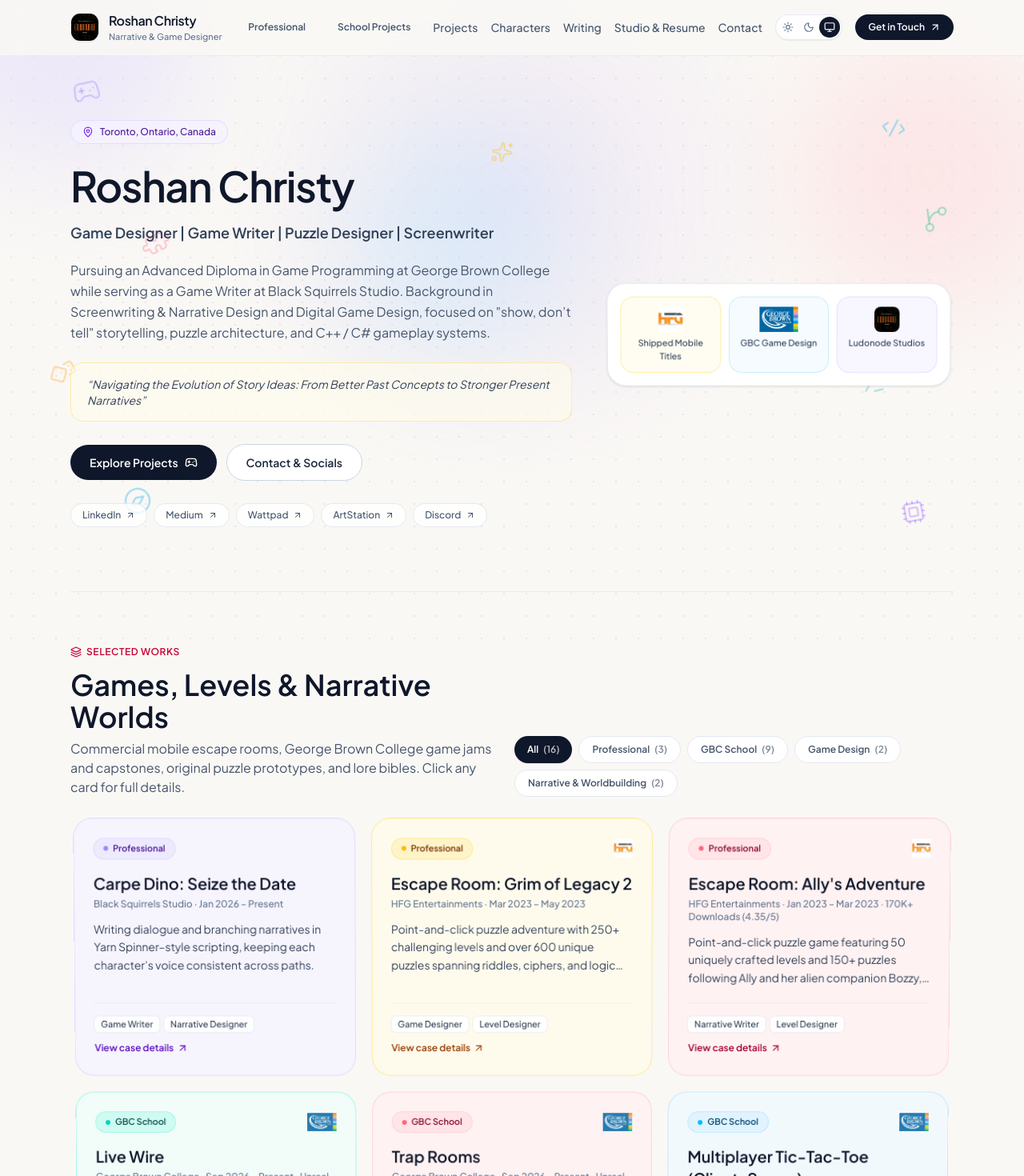
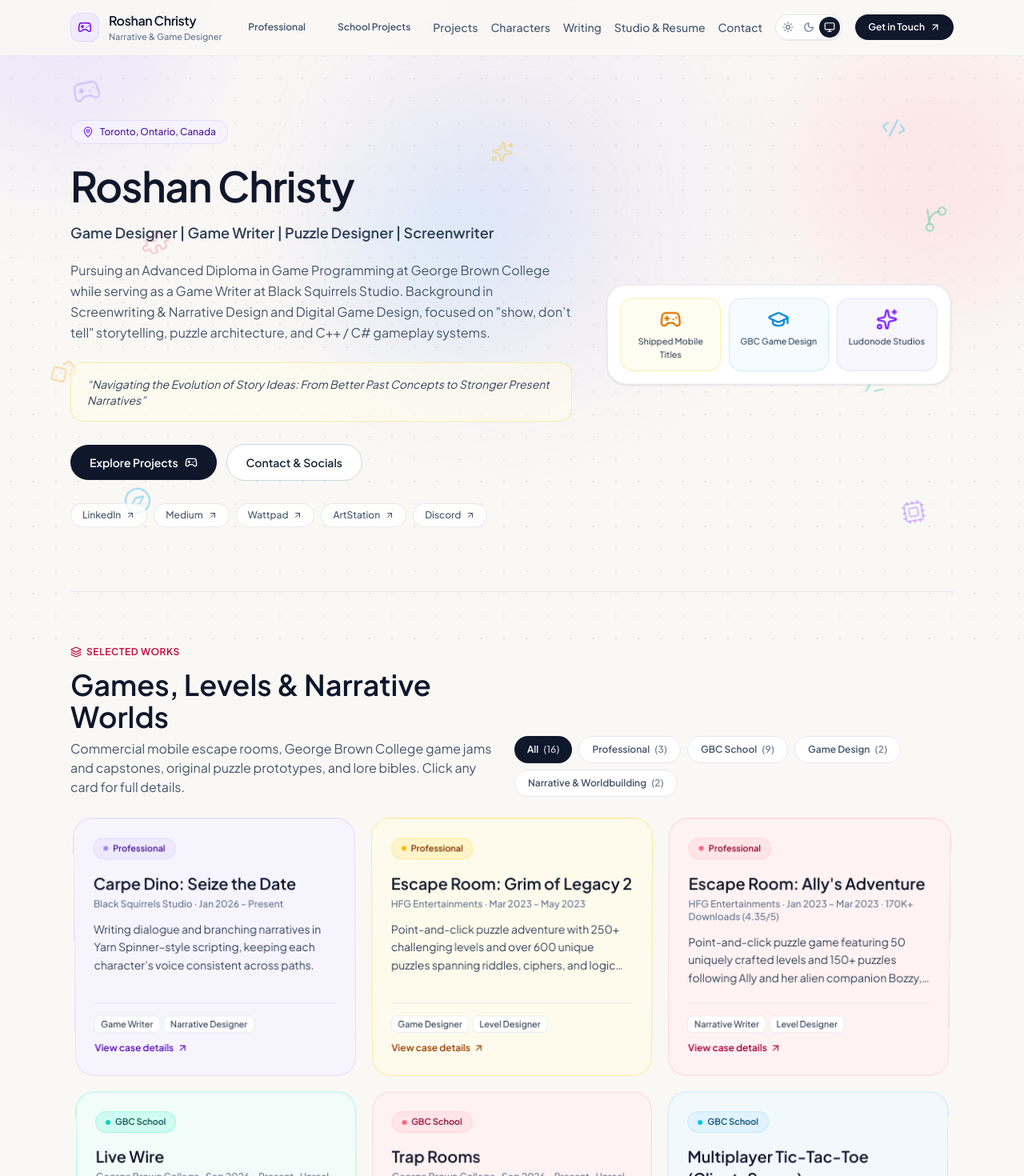
Before and after one commit to forgederecitsinc/portfolio-website-gameprogrammer, a React (Vite) app: page / in a window 1280 px wide. Shown: the top 1470 px of the page at 80% size. Built offline with nearby package versions, Linux system fonts and the light colour scheme.

Commit message:
Remove broken external images and replace with inline icons

```diff
--- a/src/App.tsx
+++ b/src/App.tsx
@@ -145,11 +145,9 @@ export default function App() {
             }}
             className="flex items-center gap-3"
           >
-            <img
-              src="./images/ludonode-logo.jpg"
-              alt="Ludonode Studios — Roshan's Forge de Récits Inc."
-              className="h-9 w-9 rounded-xl border border-slate-200/80 object-cover shadow-2xs dark:border-slate-700"
-            />
+            <div className="flex h-9 w-9 items-center justify-center rounded-xl border border-violet-200/80 bg-violet-100/80 text-violet-700 shadow-2xs dark:border-violet-700/60 dark:bg-violet-950/60 dark:text-violet-300">
+              <Gamepad2 className="h-4.5 w-4.5" />
+            </div>
             <div>
               <span className="block font-serif text-base font-semibold tracking-tight text-slate-900 dark:text-slate-100 dark:text-slate-100">
                 {PROFILE.name}
@@ -332,31 +330,19 @@ export default function App() {
                 <div className="overflow-hidden rounded-3xl border border-slate-200/80 bg-white p-4 shadow-sm transition duration-300 hover:shadow-lg dark:border-slate-800 dark:bg-slate-900/90">
                 <div className="grid grid-cols-3 gap-2.5">
                   <div className="rounded-2xl border border-amber-200/70 bg-amber-50/70 p-3 text-center transition hover:-translate-y-0.5 dark:border-amber-700/60 dark:bg-amber-950/45">
-                    <img
-                      src="./images/hfg-badge.png"
-                      alt="HFG Entertainments"
-                      className="mx-auto h-8 w-auto object-contain"
-                    />
+                    <Gamepad2 className="mx-auto h-7 w-7 text-amber-600 dark:text-amber-300" />
                     <p className="mt-1.5 text-[11px] font-medium text-slate-700 dark:text-amber-100">
                       Shipped Mobile Titles
                     </p>
                   </div>
                   <div className="rounded-2xl border border-sky-200/70 bg-sky-50/70 p-3 text-center transition hover:-translate-y-0.5 dark:border-sky-700/60 dark:bg-sky-950/45">
-                    <img
-                      src="./images/gbc-badge.png"
-                      alt="George Brown College"
-                      className="mx-auto h-8 w-auto object-contain"
-                    />
+                    <GraduationCap className="mx-auto h-7 w-7 text-sky-600 dark:text-sky-300" />
                     <p className="mt-1.5 text-[11px] font-medium text-slate-700 dark:text-sky-100">
                       GBC Game Design
                     </p>
                   </div>
                   <div className="rounded-2xl border border-violet-200/70 bg-violet-50/70 p-3 text-center transition hover:-translate-y-0.5 dark:border-violet-700/60 dark:bg-violet-950/45">
-                    <img
-                      src="./images/ludonode-logo.jpg"
-                      alt="Ludonode Studios — Roshan's Forge de Récits Inc."
-                      className="mx-auto h-8 w-8 rounded-lg object-cover"
-                    />
+                    <Sparkles className="mx-auto h-7 w-7 text-violet-600 dark:text-violet-300" />
                     <p className="mt-1.5 text-[11px] font-medium text-slate-700 dark:text-violet-100">
                       Ludonode Studios
                     </p>
@@ -436,13 +422,6 @@ export default function App() {
                         <span className={`h-1.5 w-1.5 rounded-full ${theme.dot}`} />
                         {project.category}
                       </span>
-                      {project.badgeImage && (
-                        <img
-                          src={project.badgeImage}
-                          alt={project.context}
-                          className="h-6 w-auto object-contain opacity-85"
-                        />
-                      )}
                     </div>
 
                     <h3 className="mt-4 font-serif text-xl font-semibold text-slate-900 dark:text-slate-100 group-hover:text-slate-950">
@@ -654,11 +633,9 @@ export default function App() {
             <div className="lg:col-span-5">
               <div className="rounded-3xl border border-violet-200/80 bg-violet-50/60 p-7 dark:border-violet-800/60 dark:bg-violet-950/35">
                 <div className="flex items-center gap-4">
-                  <img
-                    src={STUDIO.emblem}
-                    alt={`${STUDIO.brand} — ${STUDIO.name}`}
-                    className="h-14 w-14 rounded-2xl border border-violet-200 object-cover dark:border-violet-700"
-                  />
+                  <div className="flex h-14 w-14 items-center justify-center rounded-2xl border border-violet-200 bg-white text-violet-600 dark:border-violet-700 dark:bg-slate-900 dark:text-violet-300">
+                    <Sparkles className="h-6 w-6" />
+                  </div>
                   <div>
                     <span className="text-[11px] font-semibold tracking-wider text-violet-700 uppercase dark:text-violet-300">
                       {STUDIO.brand}
@@ -698,11 +675,9 @@ export default function App() {
               {/* Education */}
               <div className="mt-6 rounded-3xl border border-sky-200/80 bg-sky-50/60 p-6 dark:border-sky-800/60 dark:bg-sky-950/35">
                 <div className="flex items-center gap-3">
-                  <img
-                    src="./images/gbc-badge.png"
-                    alt="George Brown Polytechnic"
-                    className="h-10 w-auto object-contain"
-                  />
+                  <div className="flex h-10 w-10 items-center justify-center rounded-xl border border-sky-200 bg-white text-sky-600 dark:border-sky-700 dark:bg-slate-900 dark:text-sky-300">
+                    <GraduationCap className="h-5 w-5" />
+                  </div>
                   <div>
                     <h3 className="font-serif text-lg font-semibold text-slate-900 dark:text-slate-100">
                       Education
--- a/src/components/ProjectModal.tsx
+++ b/src/components/ProjectModal.tsx
@@ -156,13 +156,6 @@ export function ProjectModal({ project, onClose, onPrev, onNext }: ProjectModalP
                 <ChevronRight className="h-3.5 w-3.5" />
               </button>
             )}
-            {project.badgeImage && (
-              <img
-                src={project.badgeImage}
-                alt={project.context}
-                className="ml-2 h-8 w-auto object-contain opacity-90"
-              />
-            )}
           </div>
 
           {project.link && (
--- a/src/pages/ProfessionalPage.tsx
+++ b/src/pages/ProfessionalPage.tsx
@@ -59,19 +59,6 @@ export function ProfessionalPage({ onNavigate, onSelectProject }: ProfessionalPa
               narrative design, bilingual localization, and independent work through{' '}
               <span className="font-semibold text-slate-900 dark:text-slate-100 dark:text-slate-100">{STUDIO.brand}</span>.
             </p>
-          </div>
-
-          <div className="flex items-center gap-4">
-            <img
-              src="./images/hfg-badge.png"
-              alt="HFG Entertainments"
-              className="h-14 w-auto rounded-2xl border border-amber-200/80 bg-white p-2.5 object-contain shadow-2xs"
-            />
-            <img
-              src="./images/ludonode-logo.jpg"
-              alt={STUDIO.brand}
-              className="h-14 w-14 rounded-2xl border border-amber-200/80 object-cover shadow-2xs"
-            />
           </div>
         </div>
       </section>
--- a/src/pages/SchoolPage.tsx
+++ b/src/pages/SchoolPage.tsx
@@ -58,12 +58,6 @@ export function SchoolPage({ onNavigate, onSelectProject }: SchoolPageProps) {
               Brown College.
             </p>
           </div>
-
-          <img
-            src="./images/gbc-badge.png"
-            alt="George Brown College"
-            className="h-16 w-auto rounded-2xl border border-sky-200/80 bg-white p-3 object-contain shadow-2xs"
-          />
         </div>
       </section>
 
```
